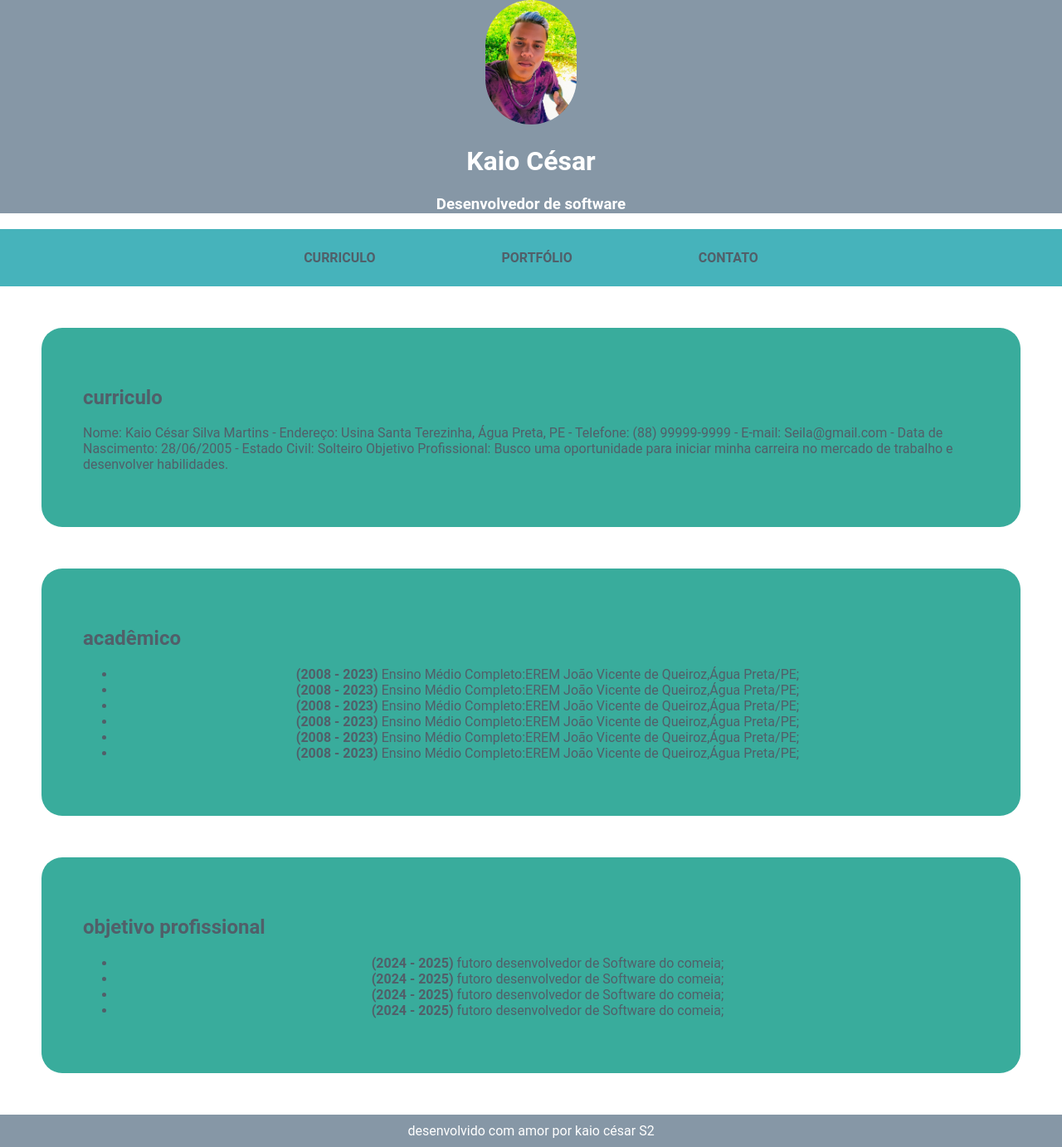
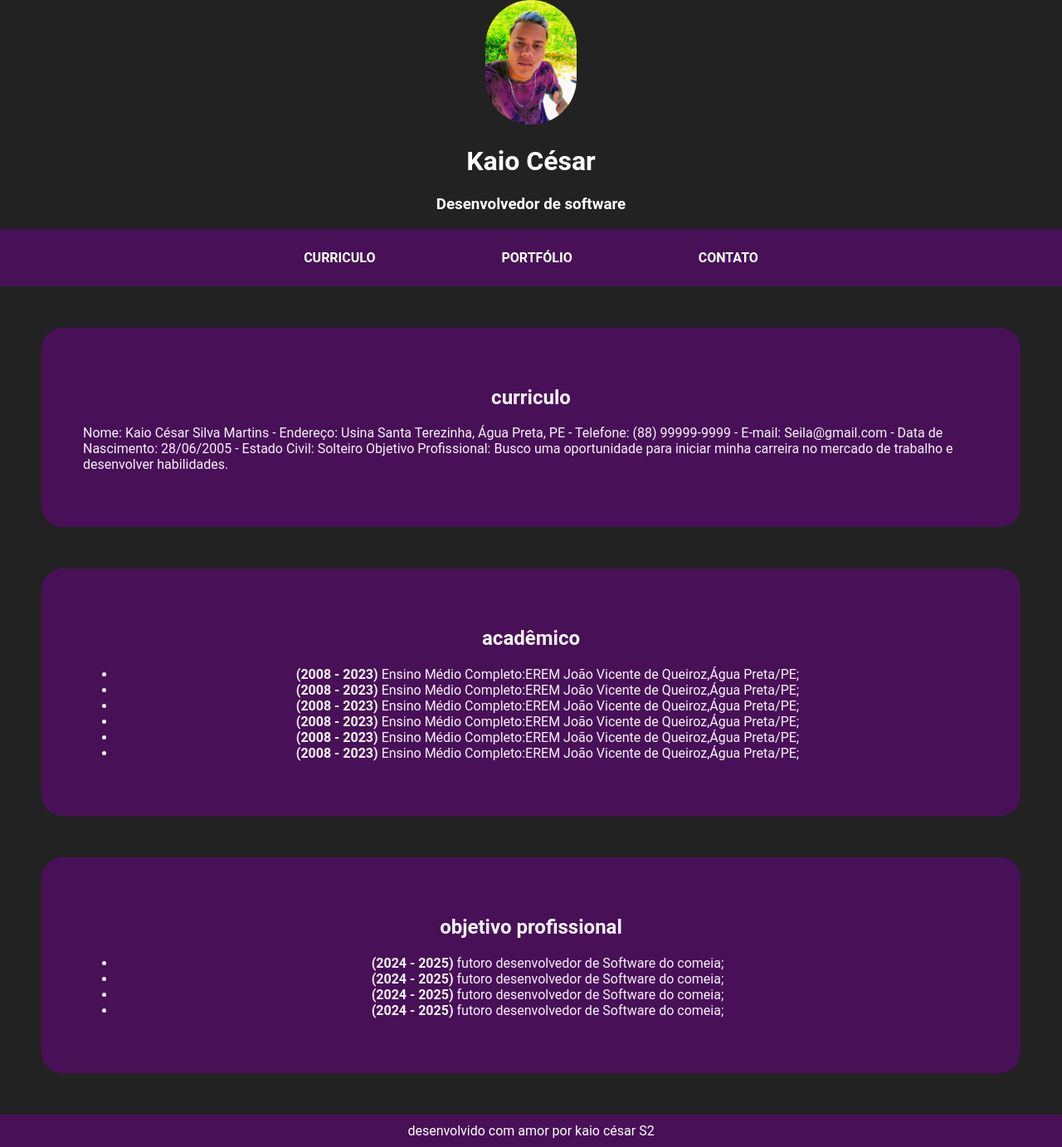
Before and after one commit to kaio000787/meu-app, a React (Vite) app: page / in a window 1280 px wide. Shown: the whole page at 83% size. Built offline with nearby package versions, Linux system fonts and the light colour scheme.

Commit message:
On branch main

```diff
--- a/index.html
+++ b/index.html
@@ -10,5 +10,5 @@
   <body>
     <div id="root"></div>
     <script type="module" src="/src/main.jsx"></script>
-  </body>
+  </Rodape>
 </html>
--- a/src/App.css
+++ b/src/App.css
@@ -1,4 +1,5 @@
 body {
+  background-color: rgb(34, 34, 34);
   margin: 0;
   font-family: "roboto", sans-serif;
 }
@@ -12,7 +13,7 @@ body {
 .button:hover {
   cursor: pointer;
   color: #ffffff;
-  background-color: #8697a6;
+  background-color: rgb(34, 34, 34);
 }
 
 .invalid {
--- a/src/componentes/BarraNavegacao/BarraNavegacao.css
+++ b/src/componentes/BarraNavegacao/BarraNavegacao.css
@@ -1,5 +1,5 @@
 nav {
-  background-color: #46b3bb;
+  background-color: #481157;
   text-align: center;
 }
 
@@ -17,7 +17,7 @@ nav ul li a {
   text-decoration: none;
   font-weight: bold;
   text-transform: uppercase;
-  color: #515f69;
+  color: #ffffff;
 }
 
 @media only screen and (max-width: 600px) {
--- a/src/componentes/Cabecalho/Cabecalho.css
+++ b/src/componentes/Cabecalho/Cabecalho.css
@@ -4,7 +4,6 @@ header img {
 }
 
 header {
-  background-color: #8697a6;
   text-align: center;
   color: #ffffff;
 }
--- a/src/componentes/Contato/Contato.css
+++ b/src/componentes/Contato/Contato.css
@@ -3,7 +3,7 @@ form {
     padding: 5px;
     margin: 15px auto;
     border-radius: 15px;
-    background-color: #BFCDD9;
+    background-color:#481157;
 }
 
 ul {
@@ -15,7 +15,7 @@ form fieldset {
 }
 
 form fieldset label {
-    color: #515F69;
+    color: #ffffff;
     display:block
 
 }
--- a/src/componentes/Curriculo/Curriculo.css
+++ b/src/componentes/Curriculo/Curriculo.css
@@ -1,7 +1,7 @@
 section {
   margin: 50px;
   padding: 50px;
-  color: #515f69;
+  color: #faf1fb;
   border-radius: 25px;
-  background-color: rgb(57, 172, 156);
+  background-color: #481157;
 }
--- a/src/componentes/Curriculo/Curriculo.jsx
+++ b/src/componentes/Curriculo/Curriculo.jsx
@@ -7,14 +7,14 @@ function Curriculo() {
     return (
         <>
             <section>
-                <h2>curriculo</h2>
+                <h2 style={{textAlign: "center"}}>curriculo</h2>
                 <p>{data.resumo}</p>
             </section>
 
             <section>
 
-                <h2>acadêmico</h2>
-               <ul>
+                <h2 style={{textAlign: "center"}}>acadêmico</h2>
+               <ul style={{textAlign: "center"}}>
                     {data.experienciaAcademica.map((item, index) => (
                         <li key={index}>
                             <b>({item.dataInicio} - {item.dataFim})</b> {item.titulo};
@@ -25,8 +25,8 @@ function Curriculo() {
             </section>
 
             <section>
-                <h2>objetivo profissional</h2>
-               <ul>
+                <h2 style={{textAlign: "center"}}>objetivo profissional</h2>
+               <ul style={{textAlign: "center"}}>
                    {data.objetivoProfissional.map((item, index) => (
                         <li key={index}>
                             <b>({item.dataInicio} - {item.dataFim})</b> {item.titulo};
--- a/src/componentes/ItemPortfolio/ItemPortfolio.css
+++ b/src/componentes/ItemPortfolio/ItemPortfolio.css
@@ -1,5 +1,4 @@
 .item-portfolio{
-    height: 250px;
     display: inline-block;
     margin: 50px;
     border: 1px solid #8697a6;
--- a/src/componentes/Rodape/Rodape.css
+++ b/src/componentes/Rodape/Rodape.css
@@ -1,5 +1,5 @@
 footer {
-  background-color: #8697a6;
+  background-color: #481157;
   text-align: center;
   color: #ffffff;
   padding: 10px;
```
